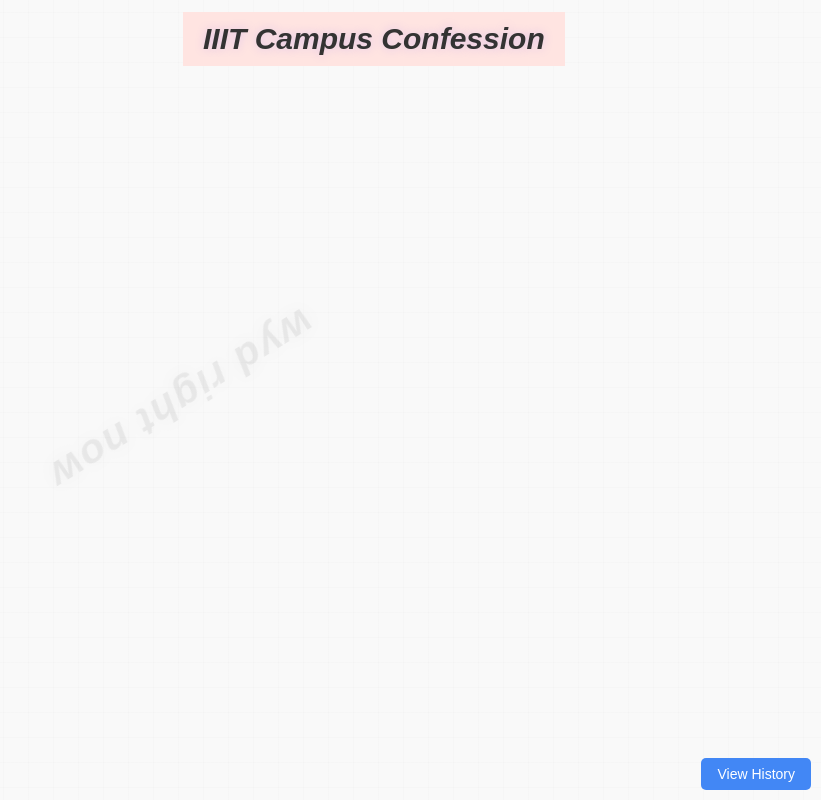
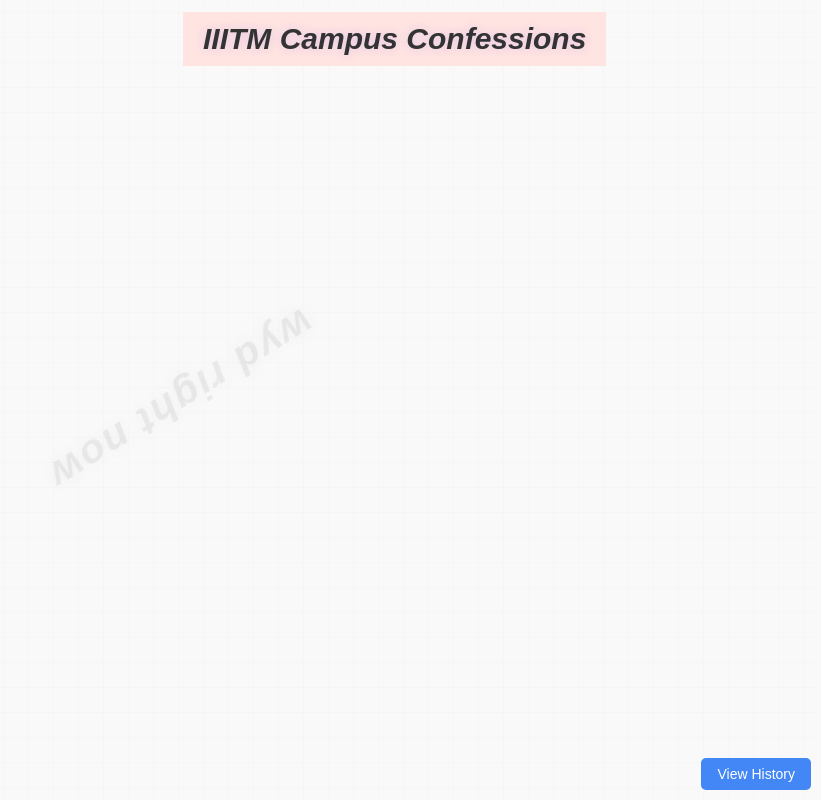
Before and after one commit to Swanand-Pawar-94/Swanand-Winter-Project, a plain HTML site: page Frontend/index.html in a window 1280 px wide. Shown: the whole page, without its empty margins (459-1280 px from the left). Drawn offline with Linux system fonts and the light colour scheme; no server answers.

Commit message:
Change heading to 'IIITM Campus Confessions'

```diff
--- a/Frontend/index.html
+++ b/Frontend/index.html
@@ -12,7 +12,7 @@
   </div>
 
   <div id="canvas-container">
-    <h1 id="canvas-heading">IIIT Campus Confession</h1>
+    <h1 id="canvas-heading">IIITM Campus Confessions</h1>
     <div id="canvas"></div>
   </div>
 
```
